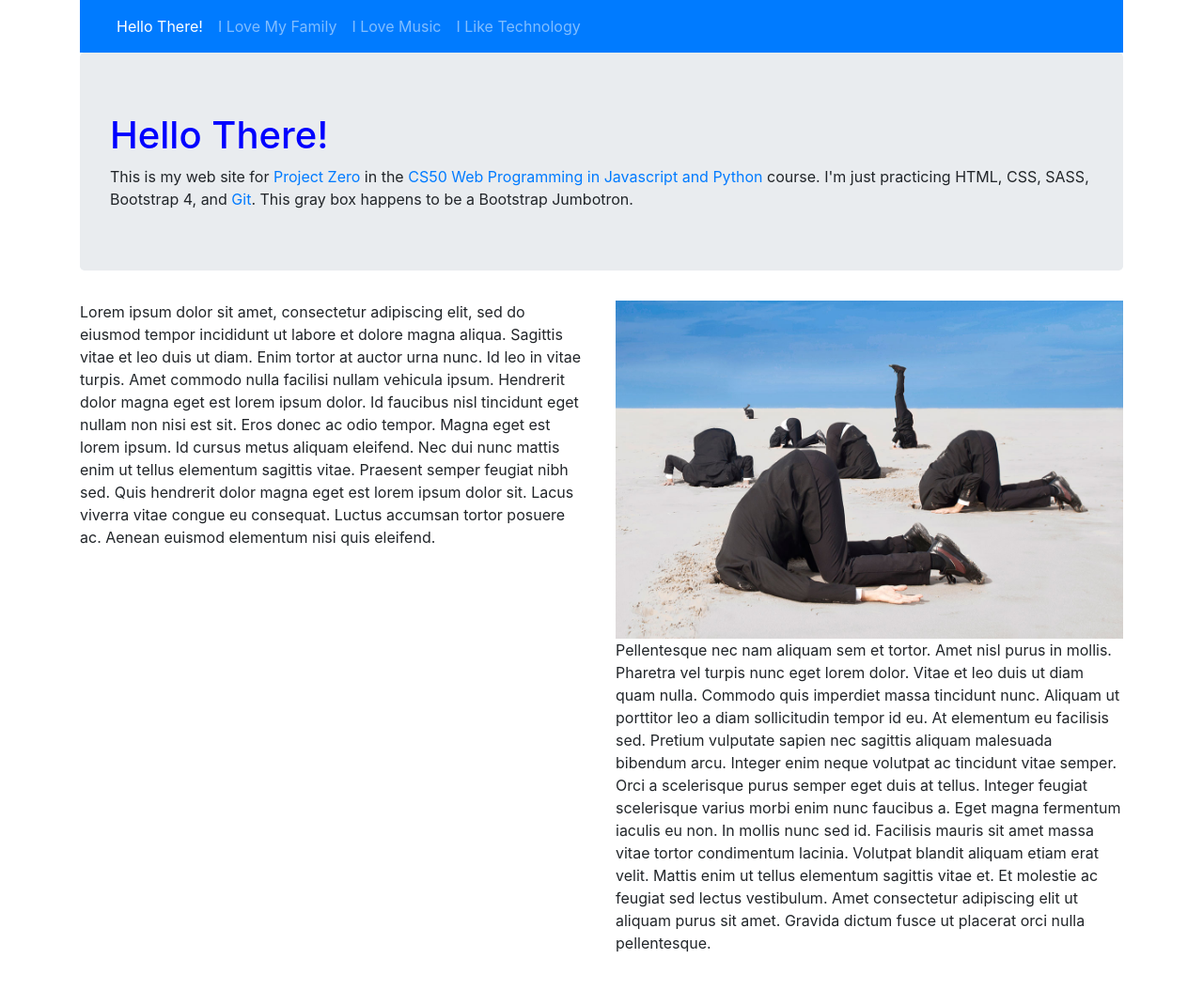
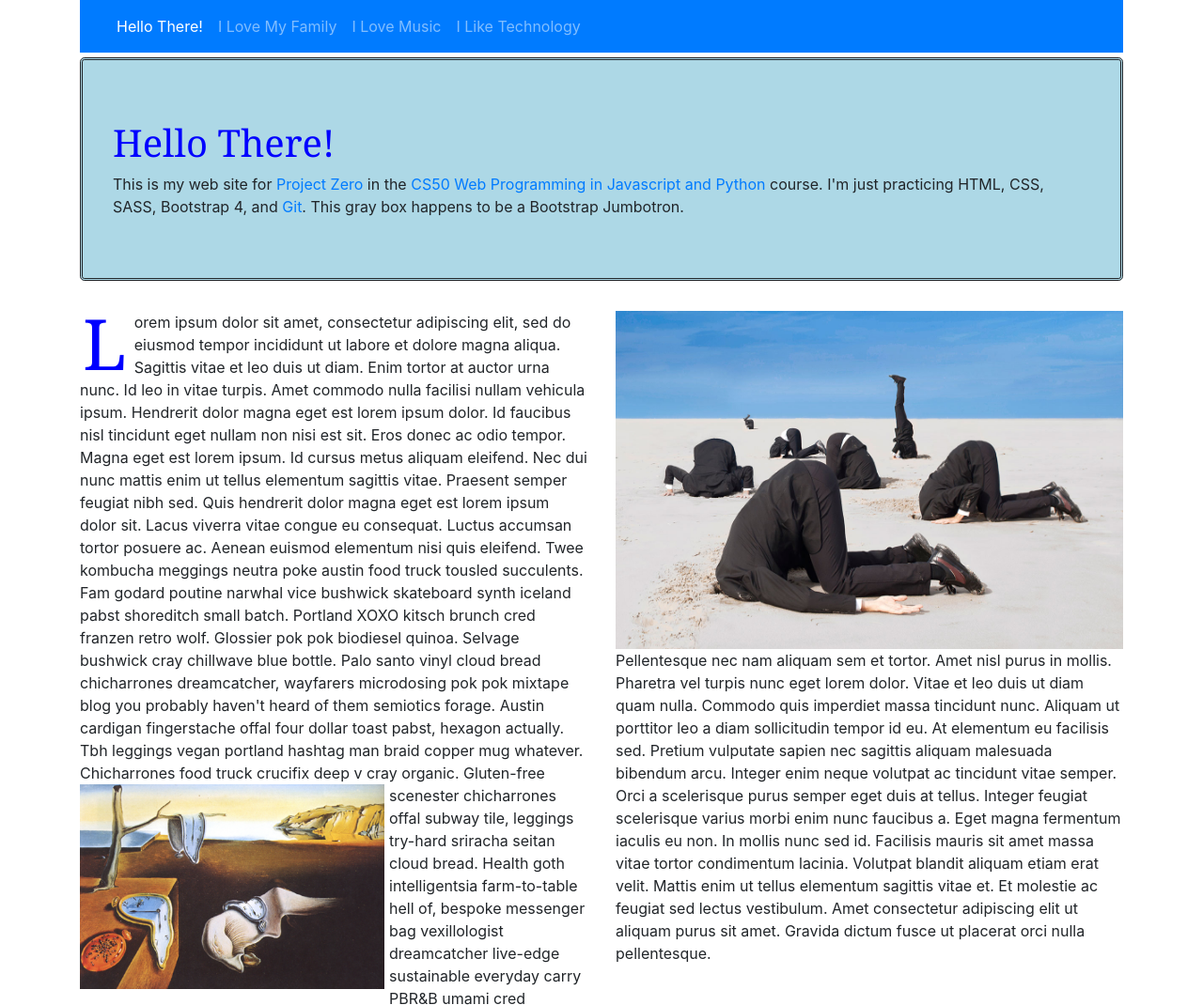
Before and after one commit to AndyJudkis/CS50Web-Project-0, a plain HTML site: page index.html in a window 1280 px wide. Shown: the top 1070 px of the page at 94% size. Before the commit the page ends 1032 px from the top, so only its background shows below. Drawn offline with nearby package versions, Linux system fonts and the light colour scheme.

Commit message:
more sccs features included

```diff
--- a/index.html
+++ b/index.html
@@ -1,15 +1,17 @@
 <!DOCTYPE html>
-<html>
+<html lang="en">
+
 <head>
 <title>Hello There!</title>
+<meta charset="utf-8"/>
 <meta name="viewport" content="width=device-width, initial-scale=1">
 <link rel="stylesheet" href="https://stackpath.bootstrapcdn.com/bootstrap/4.1.1/css/bootstrap.min.css" integrity="sha384-WskhaSGFgHYWDcbwN70/dfYBj47jz9qbsMId/iRN3ewGhXQFZCSftd1LZCfmhktB" crossorigin="anonymous">
 <script src="https://ajax.googleapis.com/ajax/libs/jquery/3.3.1/jquery.min.js"></script>
 <script src="https://maxcdn.bootstrapcdn.com/bootstrap/3.3.7/js/bootstrap.min.js"></script>
 <link rel="stylesheet" href="style.css">
 </head>
+
 <body>
-
 <div class="container">
 <nav class="navbar navbar-expand-sm bg-primary navbar-dark sticky-top">
 <div class="container-fluid">
@@ -22,25 +24,29 @@
 </div>
 </nav>
 
-        <div class="jumbotron">
+<div class="jumbotron" id="bigbox">
 <h1>Hello There!</h1>
-                This is my web site for <a href="https://cs50.github.io/web/projects/0">Project Zero</a> in the <a href="https://www.edx.org/course/cs50s-web-programming-with-python-and-javascript">CS50 Web Programming in Javascript and Python</a> course.
-                I'm just practicing HTML, CSS, SASS, Bootstrap 4, and <a href="https://github.com/AndyJudkis">Git</a>.  This gray box happens to be a Bootstrap Jumbotron.
-        </div>
+This is my web site for <a href="https://cs50.github.io/web/projects/0">Project Zero</a> in the <a href="https://www.edx.org/course/cs50s-web-programming-with-python-and-javascript">CS50 Web Programming in Javascript and Python</a> course. I'm just practicing HTML, CSS, SASS, Bootstrap 4, and <a href="https://github.com/AndyJudkis">Git</a>.  This gray box happens to be a Bootstrap Jumbotron.
+</div>  <!-- end jumbotron -->
+
 <div class="row">
-      <div <div class="col-6">
+<div class="col-6">
+<p><span class="firstcharacter">L</span>orem ipsum dolor sit amet, consectetur adipiscing elit, sed do eiusmod tempor incididunt ut labore et dolore magna aliqua. Sagittis vitae et leo duis ut diam. Enim tortor at auctor urna nunc. Id leo in vitae turpis. Amet commodo nulla facilisi nullam vehicula ipsum. Hendrerit dolor magna eget est lorem ipsum dolor. Id faucibus nisl tincidunt eget nullam non nisi est sit. Eros donec ac odio tempor. Magna eget est lorem ipsum. Id cursus metus aliquam eleifend. Nec dui nunc mattis enim ut tellus elementum sagittis vitae. Praesent semper feugiat nibh sed. Quis hendrerit dolor magna eget est lorem ipsum dolor sit. Lacus viverra vitae congue eu consequat. Luctus accumsan tortor posuere ac. Aenean euismod elementum nisi quis eleifend. Twee kombucha meggings neutra poke austin food truck tousled succulents. Fam godard poutine narwhal vice bushwick skateboard synth iceland pabst shoreditch small batch. Portland XOXO kitsch brunch cred franzen retro wolf. Glossier pok pok biodiesel quinoa. Selvage bushwick cray chillwave blue bottle. Palo santo vinyl cloud bread chicharrones dreamcatcher, wayfarers microdosing pok pok mixtape blog you probably haven't heard of them semiotics forage.
+Austin cardigan fingerstache offal four dollar toast pabst, hexagon actually. Tbh leggings vegan portland hashtag man braid copper mug whatever. Chicharrones food truck crucifix deep v cray organic.
+<img src="images/clocks_1.png" style="float:left;margin-right:5px;width:60%;" alt="dali" />
+Gluten-free scenester chicharrones offal subway tile, leggings try-hard sriracha seitan cloud bread. Health goth intelligentsia farm-to-table hell of, bespoke messenger bag vexillologist dreamcatcher live-edge sustainable everyday carry PBR&B umami cred bushwick. Edison bulb lomo 3 wolf moon, hot chicken banjo four dollar toast la croix tbh shoreditch pug actually. Heirloom banh mi keytar roof party jianbing intelligentsia bicycle rights, single-origin coffee tacos.
+Williamsburg marfa kale chips knausgaard edison bulb. Irony letterpress you probably haven't heard of them woke etsy. Salvia stumptown vexillologist live-edge. Plaid sustainable hashtag kogi YOLO.
+</p>
+</div>  <!-- end col-6 -->
 
-
-<p>Lorem ipsum dolor sit amet, consectetur adipiscing elit, sed do eiusmod tempor incididunt ut labore et dolore magna aliqua. Sagittis vitae et leo duis ut diam. Enim tortor at auctor urna nunc. Id leo in vitae turpis. Amet commodo nulla facilisi nullam vehicula ipsum. Hendrerit dolor magna eget est lorem ipsum dolor. Id faucibus nisl tincidunt eget nullam non nisi est sit. Eros donec ac odio tempor. Magna eget est lorem ipsum. Id cursus metus aliquam eleifend. Nec dui nunc mattis enim ut tellus elementum sagittis vitae. Praesent semper feugiat nibh sed. Quis hendrerit dolor magna eget est lorem ipsum dolor sit. Lacus viverra vitae congue eu consequat. Luctus accumsan tortor posuere ac. Aenean euismod elementum nisi quis eleifend.
-</p>
-</div>
 <div class="col-6">
-<img src="images/head-in-sand.jpg" width="100%"/>
+<img src="images/head-in-sand.jpg" alt="heads in sand" style="width:100%;" />
 <p>
 Pellentesque nec nam aliquam sem et tortor. Amet nisl purus in mollis. Pharetra vel turpis nunc eget lorem dolor. Vitae et leo duis ut diam quam nulla. Commodo quis imperdiet massa tincidunt nunc. Aliquam ut porttitor leo a diam sollicitudin tempor id eu. At elementum eu facilisis sed. Pretium vulputate sapien nec sagittis aliquam malesuada bibendum arcu. Integer enim neque volutpat ac tincidunt vitae semper. Orci a scelerisque purus semper eget duis at tellus. Integer feugiat scelerisque varius morbi enim nunc faucibus a. Eget magna fermentum iaculis eu non. In mollis nunc sed id. Facilisis mauris sit amet massa vitae tortor condimentum lacinia. Volutpat blandit aliquam etiam erat velit. Mattis enim ut tellus elementum sagittis vitae et. Et molestie ac feugiat sed lectus vestibulum. Amet consectetur adipiscing elit ut aliquam purus sit amet. Gravida dictum fusce ut placerat orci nulla pellentesque.
 </p>
-</div>
-</div>
-</div>
+</div>  <!-- end col-6 -->
+
+</div>  <!-- end row -->
+</div>  <!-- end container -->
 </body>
 </html>
--- a/style.css
+++ b/style.css
@@ -1,3 +1,48 @@
 h1 {
   color:blue;
+  font-family: Georgia;
 }
+
+.firstcharacter {
+  color: blue;
+  float: left;
+  font-family: Georgia;
+  font-size: 75px;
+  line-height: 60px;
+  padding-top: 4px;
+  padding-right: 8px;
+  padding-left: 3px;
+}
+
+.img-left {
+  float:left;
+  margin-right:5px;
+  width:60%
+}
+
+.img-right {
+  float:right;
+  margin-left:5px;
+  width:60%
+}
+
+#bigbox {
+  border:3px double;
+  margin-top:5px;
+}
+
+@media (min-width: 500px)
+{
+    #bigbox
+    {
+        background-color: lightblue;
+    }
+}
+
+@media (max-width: 499px)
+{
+    #bigbox
+    {
+        background-color: lightgray;
+    }
+}
```
Also changed, not shown: images/clocks_1.png (added). Lines whose indentation alone changed are shown as unchanged.
